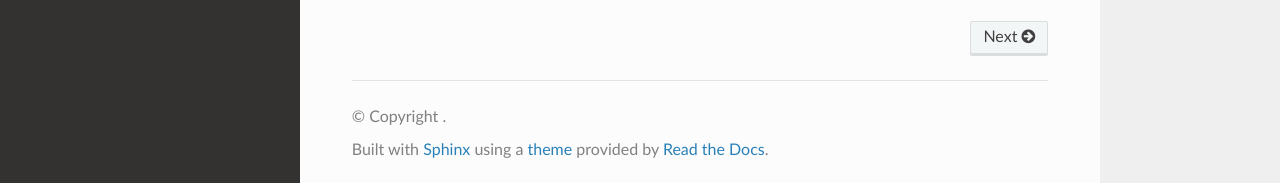
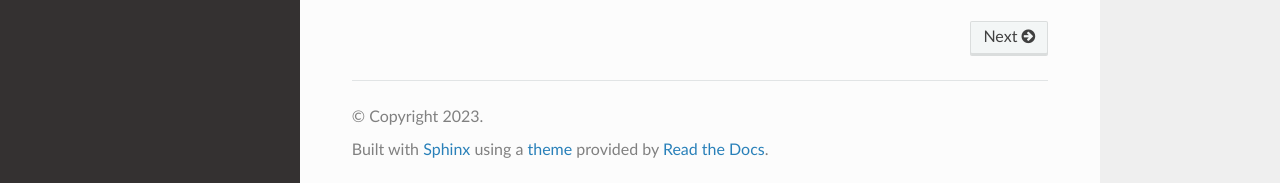
Before and after one commit to EZBotball/API, a Sphinx documentation site: the page built from docs/source/index.rst, in a window 1280 px wide. Shown: the part 716-899 px from the top of the page. Built offline with Sphinx 7.4.7 and the Read the Docs theme 2.0.0, drawn with Linux system fonts in a browser that asks for light colours.

Commit message:
Update conf.py

```diff
--- a/docs/source/conf.py
+++ b/docs/source/conf.py
@@ -3,8 +3,8 @@
 # -- Project information
 
 project = 'EZBotball'
-# copyright = '2021, Graziella'
-# author = 'Graziella'
+copyright = '2023'
+author = 'EZBotball'
 
 release = '0.1'
 version = '0.1.0'
```
